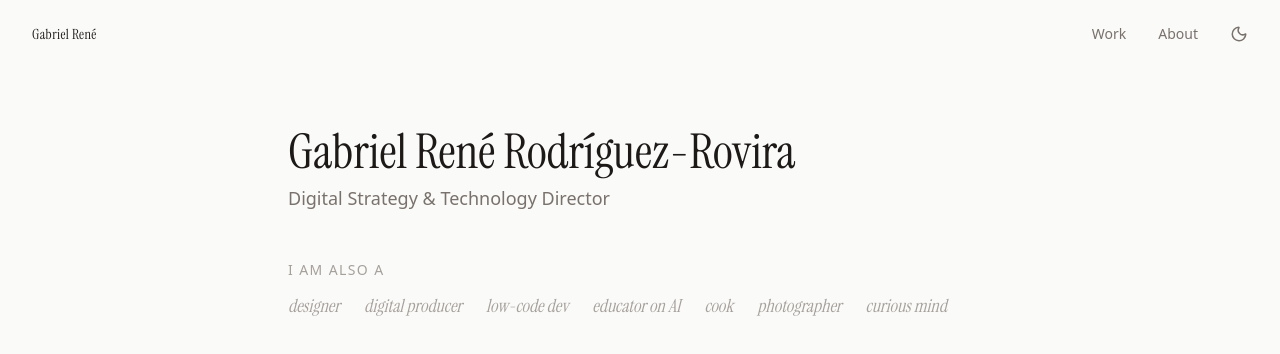
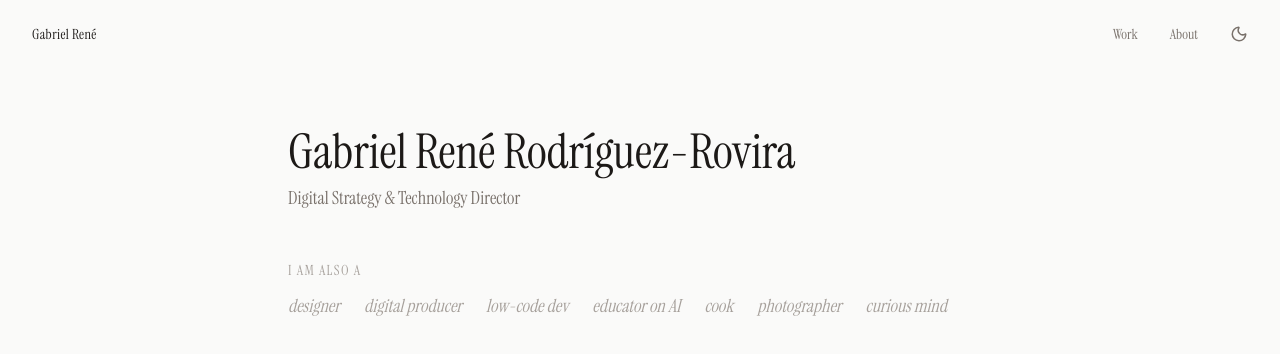
Before and after one commit to gabriel-rene/gaborene-com, a Next.js app: page / in a window 1280 px wide. Shown: the top 354 px of the page. Built offline with nearby package versions, Linux system fonts and the light colour scheme.

Commit message:
Set Instrument Serif as site-wide default font
All text was falling back to Tailwind's system sans-serif where
font-serif wasn't explicitly applied.

Co-Authored-By: Claude Sonnet 4.6 <noreply@anthropic.com>

```diff
--- a/app/globals.css
+++ b/app/globals.css
@@ -19,4 +19,5 @@
 body {
   background: var(--background);
   color: var(--foreground);
+  font-family: var(--font-serif);
 }
```
